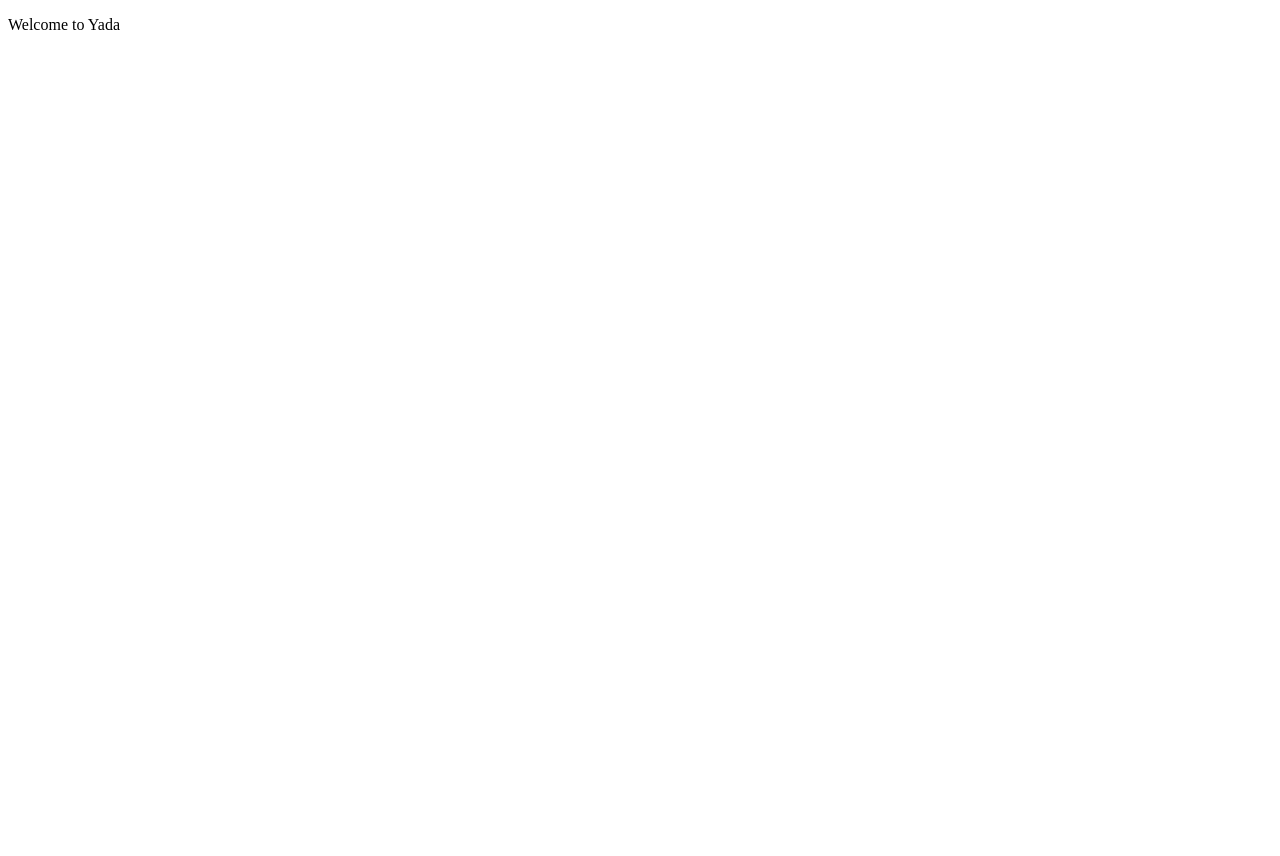
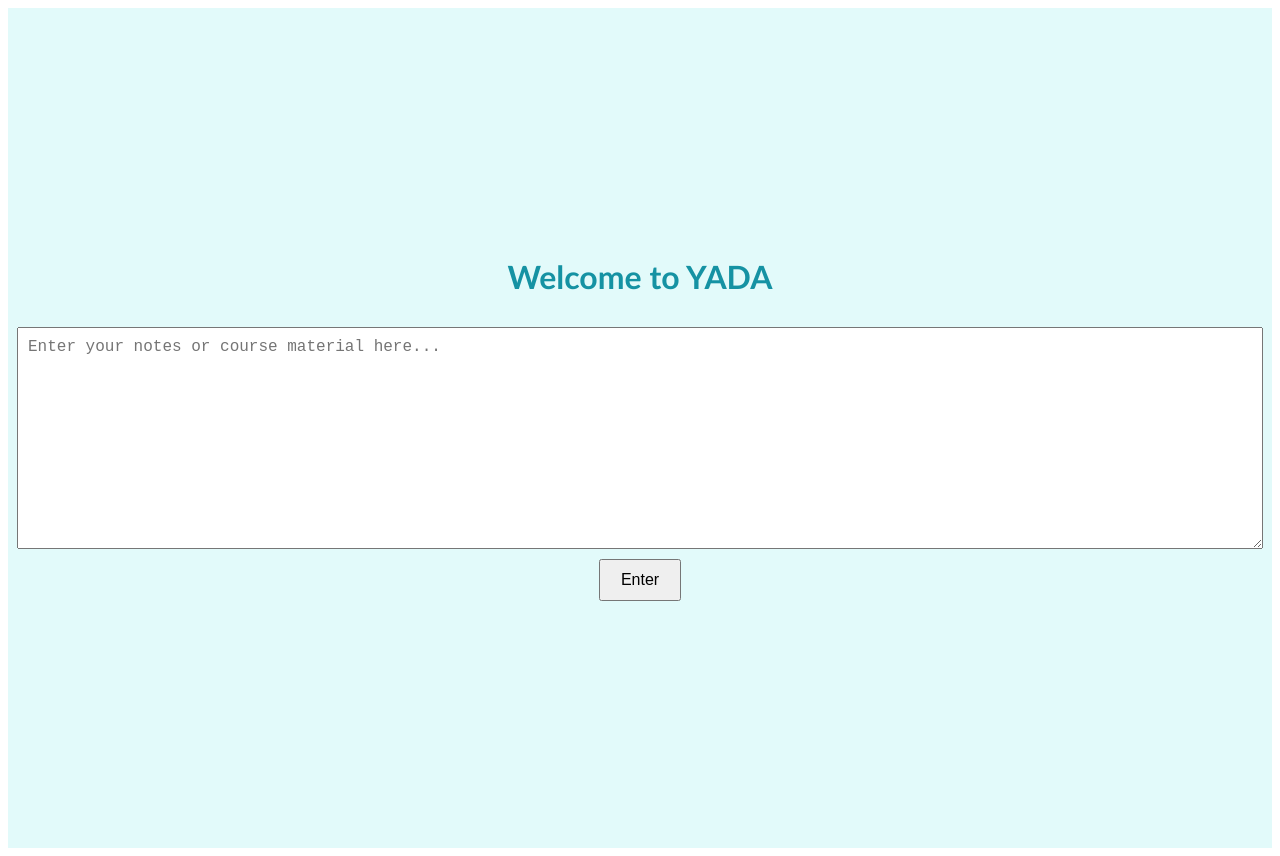
Before and after one commit to lilyschen/Yada, a React (Create React App) app in the folder frontend/: page / in a window 1280 px wide. Before the commit the page ends 800 px from the top, so only its background shows below. Built offline with nearby package versions, Linux system fonts and the light colour scheme.

Commit message:
setup homepage

```diff
--- a/frontend/src/App.css
+++ b/frontend/src/App.css
@@ -0,0 +1,51 @@
+.homepage {
+  display: flex;
+  flex-direction: column;
+  align-items: center;
+  justify-content: center;
+  height: 100vh;
+  background-color: #e2fafa;
+  padding: 20px;
+  font-family: "Trebuchet MS", "Lucida Sans Unicode", "Lucida Grande",
+    "Lucida Sans", Arial, sans-serif;
+}
+
+.heading {
+  color: rgb(21, 146, 163);
+}
+
+.text-input {
+  width: 100%;
+  height: 200px;
+  padding: 10px;
+  margin: 10px 0;
+  font-size: 16px;
+}
+
+.enter-button {
+  padding: 10px 20px;
+  font-size: 16px;
+  cursor: pointer;
+}
+
+.flashcard-container {
+  margin-top: 20px;
+  width: 100%;
+}
+
+.flashcard {
+  background-color: #fff;
+  padding: 10px;
+  margin: 10px 0;
+  box-shadow: 0 0 10px rgba(0, 0, 0, 0.1);
+  cursor: pointer;
+  transition: transform 0.2s;
+}
+
+.flashcard:hover {
+  transform: scale(1.05);
+}
+
+.flashcard p {
+  margin: 0;
+}
--- a/frontend/src/App.js
+++ b/frontend/src/App.js
@@ -1,9 +1,11 @@
 import "./App.css";
+import React from "react";
+import Home from "./components/Home";
 
 function App() {
   return (
     <div className="App">
-      <p>Welcome to Yada</p>
+      <Home />
     </div>
   );
 }
--- /dev/null
+++ b/frontend/src/components/Home.jsx
@@ -0,0 +1,70 @@
+import React, { useState } from "react";
+
+const Home = () => {
+  const [input, setInput] = useState("");
+  const [flashcards, setFlashcards] = useState([]);
+
+  const handleChange = (event) => {
+    setInput(event.target.value);
+  };
+
+  const handleSubmit = () => {
+    // this function will eventually send text input to the backend for processing
+    // these are placeholder questions for now
+    const generatedFlashcards = [
+      { question: "What is the capital of France?", answer: "Paris" },
+      { question: "What is 2 + 2?", answer: "4" },
+      { question: "What is the color of the sky?", answer: "Blue" },
+    ];
+    setFlashcards(generatedFlashcards);
+    setInput(""); // Clear the input field after use
+  };
+
+  const handleCardClick = (index) => {
+    setFlashcards((prevFlashcards) =>
+      prevFlashcards.map((flashcard, i) =>
+        i === index
+          ? { ...flashcard, showAnswer: !flashcard.showAnswer }
+          : flashcard
+      )
+    );
+  };
+
+  return (
+    <div className="homepage">
+      <h1 className="heading">Welcome to YADA</h1>
+      <textarea
+        className="text-input"
+        value={input}
+        onChange={handleChange}
+        placeholder="Enter your notes or course material here..."
+      />
+      <button className="enter-button" onClick={handleSubmit}>
+        Enter
+      </button>
+      <div className="flashcard-container">
+        {flashcards.map((flashcard, index) => (
+          <div
+            key={index}
+            className="flashcard"
+            onClick={() => handleCardClick(index)}
+          >
+            <p>
+              {flashcard.showAnswer ? (
+                <>
+                  <strong>Answer:</strong> {flashcard.answer}
+                </>
+              ) : (
+                <>
+                  <strong>Question:</strong> {flashcard.question}
+                </>
+              )}
+            </p>
+          </div>
+        ))}
+      </div>
+    </div>
+  );
+};
+
+export default Home;
```
